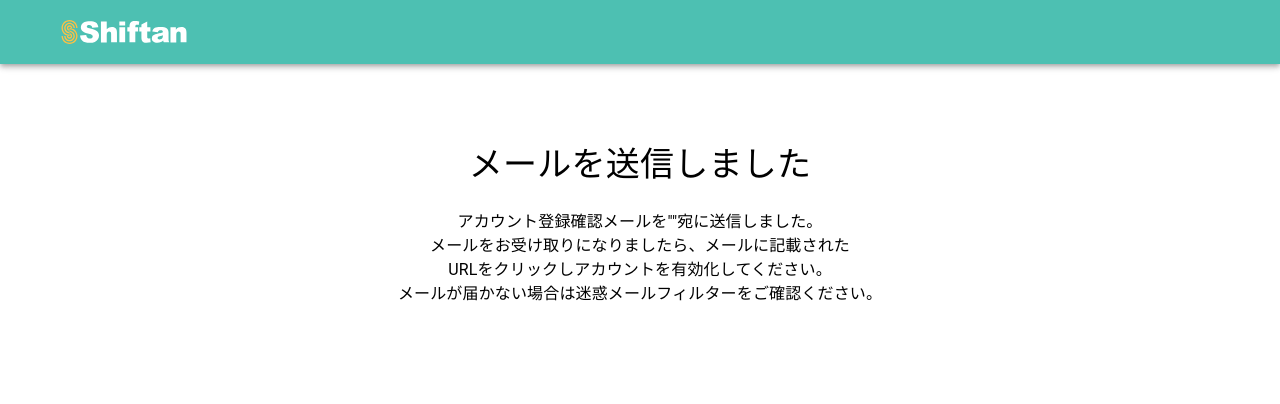
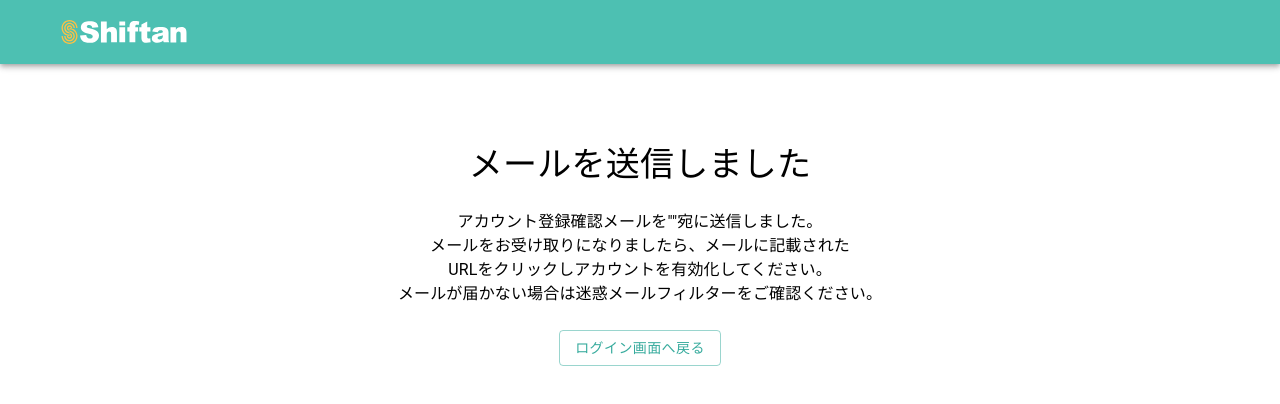
Before and after one commit to nineteen2021/shiftan-v2, a React (Create React App) app in the folder node/django_front/: page /finishRegister in a window 1280 px wide. Shown: the top 404 px of the page. Built offline with nearby package versions, Linux system fonts and the light colour scheme; no server answers.

Commit message:
ドキュメントのフォーマット、ログイン画面へ戻るボタンを追加

```diff
--- a/node/django_front/src/components/function/FinishRegister.jsx
+++ b/node/django_front/src/components/function/FinishRegister.jsx
@@ -1,7 +1,8 @@
 import * as React from 'react';
 import Typography from '@mui/material/Typography';
 import SimpleNavbar from './SimpleNavbar';
-import { useLocation } from "react-router-dom"
+import { useLocation, Link as routerLink } from "react-router-dom"
+import Button from '@mui/material/Button';
 
 
 export default function FinishRegister(props) {
@@ -9,15 +10,22 @@ export default function FinishRegister(props) {
     const query2 = new URLSearchParams(search);
     return (
         <>
-        <SimpleNavbar />
-            <Typography sx={{mt: 10, mb: 3}} variant="h4" gutterBottom align="center">
+            <SimpleNavbar />
+            <Typography sx={{ mt: 10, mb: 3 }} variant="h4" gutterBottom align="center">
                 メールを送信しました
             </Typography>
             <Typography variant="body1" gutterBottom align="center">
                 アカウント登録確認メールを"{query2.get('email')}"宛に送信しました。
                 <br />メールをお受け取りになりましたら、メールに記載された<br />URLをクリックしアカウントを有効化してください。
-                <br />メールが届かない場合は迷惑メールフィルターをご確認ください。
+                <br />メールが届かない場合は迷惑メールフィルターをご確認ください。<br/><br/>
+                <Button variant="outlined"
+                component={routerLink}
+                to="/"
+            >
+                ログイン画面へ戻る
+            </Button>
             </Typography>
+
         </>
     )
 }
```
